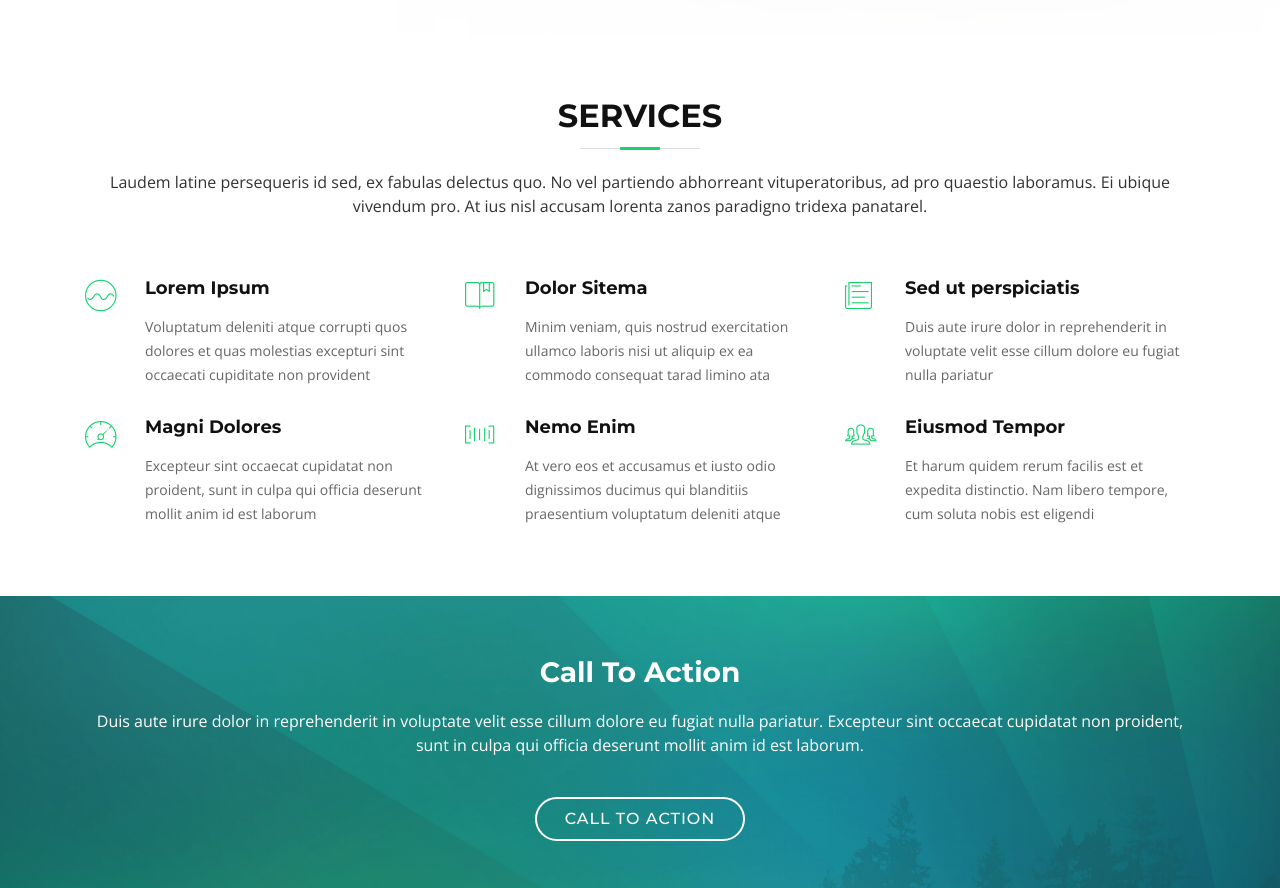
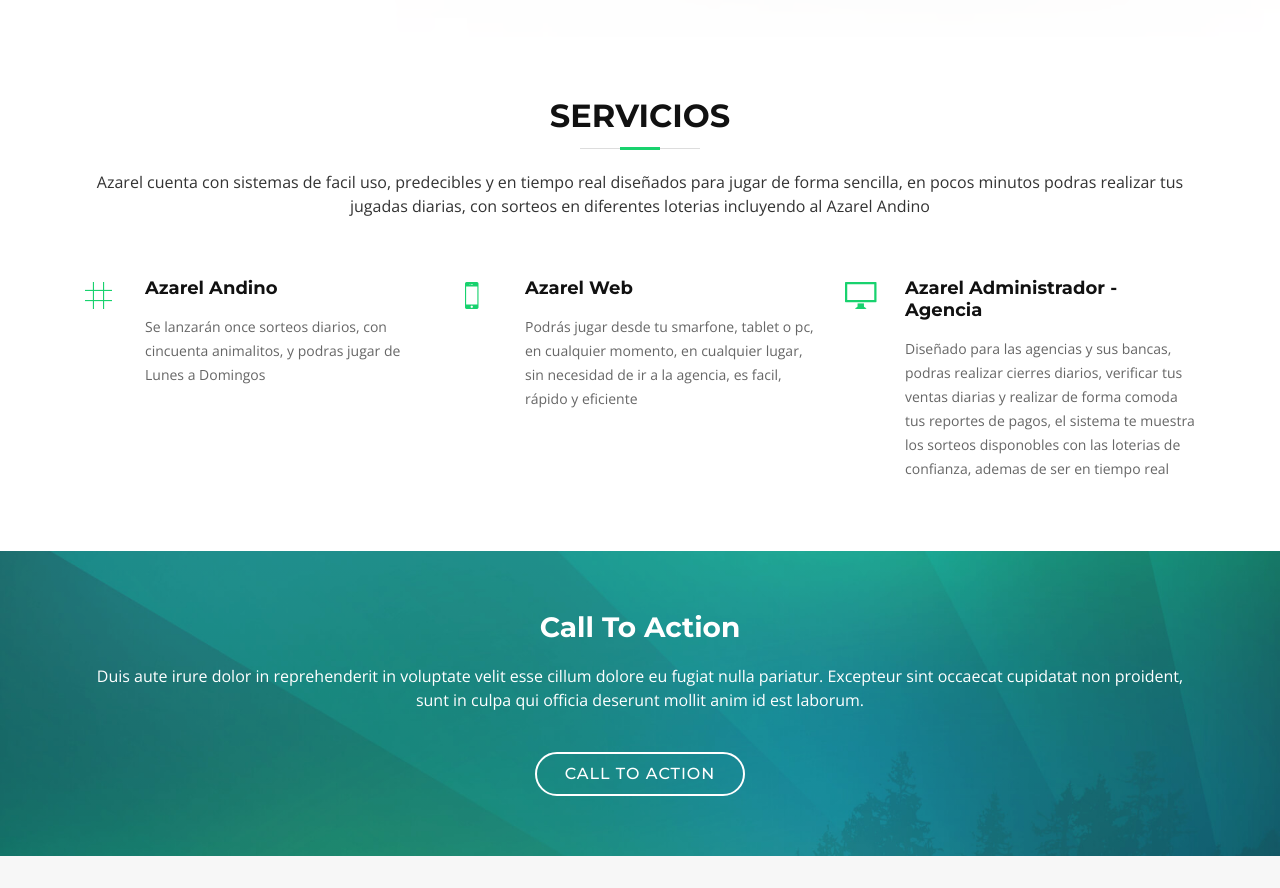
Before and after one commit to Yasmindvr/azarel-box, a plain HTML site: page index.html in a window 1280 px wide. Shown: the part 1861-2749 px from the top of the page. Drawn offline with nearby package versions, Linux system fonts and the light colour scheme; files whose address does not match are found by name.

Commit message:
modificaciones a index

```diff
--- a/index.html
+++ b/index.html
@@ -239,41 +239,26 @@
       <div class="container">
 
         <header class="section-header wow fadeInUp">
-          <h3>Services</h3>
-          <p>Laudem latine persequeris id sed, ex fabulas delectus quo. No vel partiendo abhorreant vituperatoribus, ad pro quaestio laboramus. Ei ubique vivendum pro. At ius nisl accusam lorenta zanos paradigno tridexa panatarel.</p>
+          <h3>Servicios</h3>
+          <p>Azarel cuenta con sistemas de facil uso, predecibles y en tiempo real diseñados para jugar de forma sencilla, en pocos minutos podras realizar tus jugadas diarias, con sorteos en diferentes loterias incluyendo al Azarel Andino</p>
         </header>
 
         <div class="row">
 
           <div class="col-lg-4 col-md-6 box wow bounceInUp" data-wow-duration="1.4s">
-            <div class="icon"><i class="ion-ios-analytics-outline"></i></div>
-            <h4 class="title"><a href="">Lorem Ipsum</a></h4>
-            <p class="description">Voluptatum deleniti atque corrupti quos dolores et quas molestias excepturi sint occaecati cupiditate non provident</p>
+            <div class="icon"><i class="ion-ios-grid-view-outline"></i></div>
+            <h4 class="title"><a href="">Azarel Andino</a></h4>
+            <p class="description">Se lanzarán once sorteos diarios, con  cincuenta animalitos, y podras jugar de Lunes a Domingos</p>
           </div>
           <div class="col-lg-4 col-md-6 box wow bounceInUp" data-wow-duration="1.4s">
-            <div class="icon"><i class="ion-ios-bookmarks-outline"></i></div>
-            <h4 class="title"><a href="">Dolor Sitema</a></h4>
-            <p class="description">Minim veniam, quis nostrud exercitation ullamco laboris nisi ut aliquip ex ea commodo consequat tarad limino ata</p>
+            <div class="icon"><i class="ion-iphone"></i></div>
+            <h4 class="title"><a href="">Azarel Web</a></h4>
+            <p class="description">Podrás jugar desde tu smarfone, tablet o pc, en cualquier momento, en cualquier lugar, sin necesidad de ir a la agencia, es facil, rápido y eficiente </p>
           </div>
           <div class="col-lg-4 col-md-6 box wow bounceInUp" data-wow-duration="1.4s">
-            <div class="icon"><i class="ion-ios-paper-outline"></i></div>
-            <h4 class="title"><a href="">Sed ut perspiciatis</a></h4>
-            <p class="description">Duis aute irure dolor in reprehenderit in voluptate velit esse cillum dolore eu fugiat nulla pariatur</p>
-          </div>
-          <div class="col-lg-4 col-md-6 box wow bounceInUp" data-wow-delay="0.1s" data-wow-duration="1.4s">
-            <div class="icon"><i class="ion-ios-speedometer-outline"></i></div>
-            <h4 class="title"><a href="">Magni Dolores</a></h4>
-            <p class="description">Excepteur sint occaecat cupidatat non proident, sunt in culpa qui officia deserunt mollit anim id est laborum</p>
-          </div>
-          <div class="col-lg-4 col-md-6 box wow bounceInUp" data-wow-delay="0.1s" data-wow-duration="1.4s">
-            <div class="icon"><i class="ion-ios-barcode-outline"></i></div>
-            <h4 class="title"><a href="">Nemo Enim</a></h4>
-            <p class="description">At vero eos et accusamus et iusto odio dignissimos ducimus qui blanditiis praesentium voluptatum deleniti atque</p>
-          </div>
-          <div class="col-lg-4 col-md-6 box wow bounceInUp" data-wow-delay="0.1s" data-wow-duration="1.4s">
-            <div class="icon"><i class="ion-ios-people-outline"></i></div>
-            <h4 class="title"><a href="">Eiusmod Tempor</a></h4>
-            <p class="description">Et harum quidem rerum facilis est et expedita distinctio. Nam libero tempore, cum soluta nobis est eligendi</p>
+            <div class="icon"><i class="ion-monitor"></i></div>
+            <h4 class="title"><a href="">Azarel Administrador - Agencia</a></h4>
+            <p class="description">Diseñado para las agencias y sus bancas, podras realizar cierres diarios, verificar tus ventas diarias y realizar de forma comoda tus reportes de pagos, el sistema te muestra los sorteos disponobles con las loterias de confianza, ademas de ser en tiempo real</p>
           </div>
 
         </div>
```
